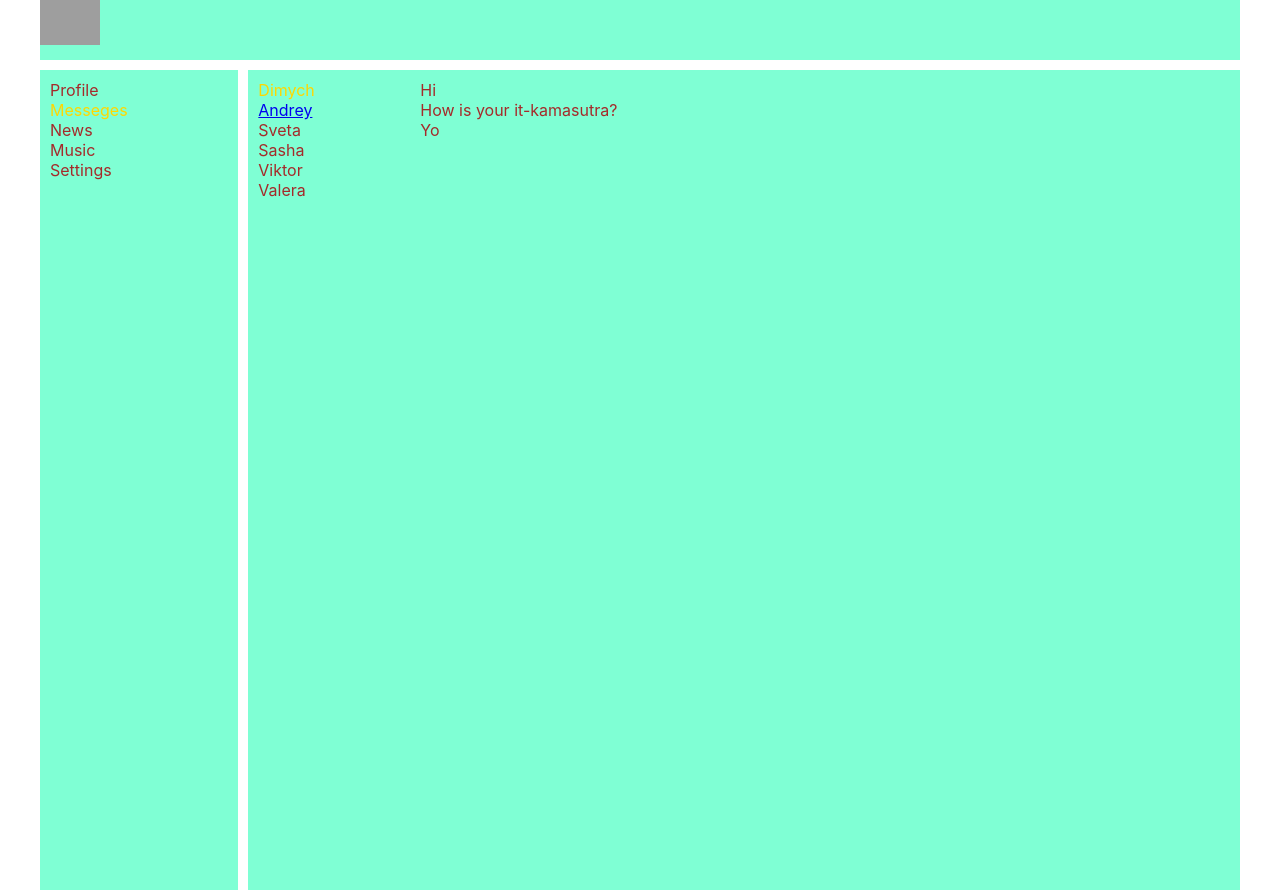
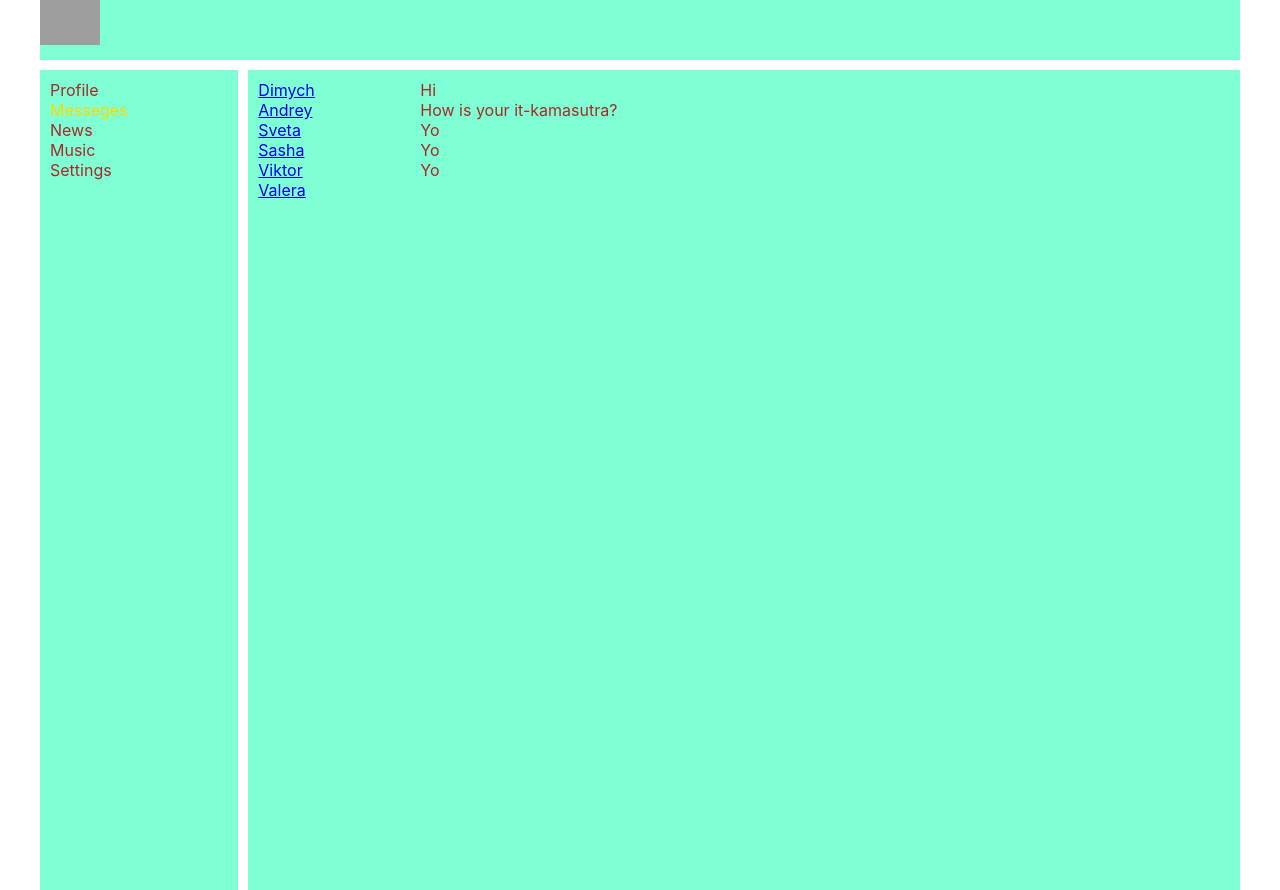
Before and after one commit to Zahadym/react-leson, a React (Create React App) app: page /dialogs in a window 1280 px wide. Built offline with nearby package versions, Linux system fonts and the light colour scheme; grey boxes are pictures that could not be loaded; the HTML template or start-up script is replaced by a standard one.

Commit message:
23-lesson

```diff
--- a/src/components/DIalogs/Dialogs.jsx
+++ b/src/components/DIalogs/Dialogs.jsx
@@ -1,34 +1,41 @@
 import React from 'react';
 import css from './Dialogs.module.css';
 import {NavLink} from "react-router-dom";
+
+const DialogItem = (props) => {
+
+    return (
+        <div className={css.item + ' ' + css.active}>
+            <NavLink to={'/dialogs/' + props.id}>{props.name}</NavLink>
+        </div>
+    );
+}
+
+const Message = (props) => {
+    return (
+        <div className={css.message}>
+            {props.text}
+        </div>
+    );
+}
 
 const Dialogs = (props) => {
     return (
         <div className={css.block}>
             <div className={css.blockItem}>
-                <div className={css.item + ' ' + css.active}>
-                    Dimych
-                </div>
-                <div className={css.item}>
-                    <NavLink to='/dialogs/2'>Andrey</NavLink>
-                </div>
-                <div className={css.item}>
-                    Sveta
-                </div>
-                <div className={css.item}>
-                    Sasha
-                </div>
-                <div className={css.item}>
-                    Viktor
-                </div>
-                <div className={css.item}>
-                    Valera
-                </div>
+                <DialogItem name="Dimych" id="1"/>
+                <DialogItem name="Andrey" id="2"/>
+                <DialogItem name="Sveta" id="3"/>
+                <DialogItem name="Sasha" id="4"/>
+                <DialogItem name="Viktor" id="5"/>
+                <DialogItem name="Valera" id="6"/>
             </div>
             <div className={css.messages}>
-                <div className={css.message}>Hi</div>
-                <div className={css.message}>How is your it-kamasutra?</div>
-                <div className={css.message}>Yo</div>
+                <Message text='Hi'/>
+                <Message text='How is your it-kamasutra?'/>
+                <Message text='Yo'/>
+                <Message text='Yo'/>
+                <Message text='Yo'/>
             </div>
         </div>
     )
--- a/src/components/Profile/MyPosts/MyPosts.jsx
+++ b/src/components/Profile/MyPosts/MyPosts.jsx
@@ -5,7 +5,7 @@ import Post from "./Post/Post";
 const MyPosts = () => {
     return (
         <div className={css.block}>
-            My posts
+            <h3>My posts</h3>
             <div>
                 <textarea></textarea>
                 <div className={css.btn}>
--- a/src/components/Profile/Profile.jsx
+++ b/src/components/Profile/Profile.jsx
@@ -1,14 +1,12 @@
 import React from 'react';
 import css from './Profile.module.css';
 import MyPosts from "./MyPosts/MyPosts";
+import ProfileInfo from "./ProfileInfo/ProfileInfo";
 
 const Profile = (props) => {
     return (
         <section className={css.block}>
-            <img src="https://encrypted-tbn0.gstatic.com/images?q=tbn:ANd9GcT1k3ORFuqBmvtmEvaDuGXxDtsJyVkDgCkLUr8qyXjyg5bNomLa"/>
-            <div>
-                ava + description
-            </div>
+            <ProfileInfo />
             <MyPosts/>
         </section>
     );
--- /dev/null
+++ b/src/components/Profile/ProfileInfo/ProfileInfo.jsx
@@ -0,0 +1,16 @@
+import React from 'react';
+import css from './ProfileInfo.module.css';
+
+const ProfileInfo = () => {
+    return (
+        <div>
+            <img
+                src="https://encrypted-tbn0.gstatic.com/images?q=tbn:ANd9GcT1k3ORFuqBmvtmEvaDuGXxDtsJyVkDgCkLUr8qyXjyg5bNomLa"/>
+            <div>
+                ava + description
+            </div>
+        </div>
+    )
+}
+
+export default ProfileInfo;
```
Also changed, not shown: src/components/Profile/ProfileInfo/ProfileInfo.module.css (added).
